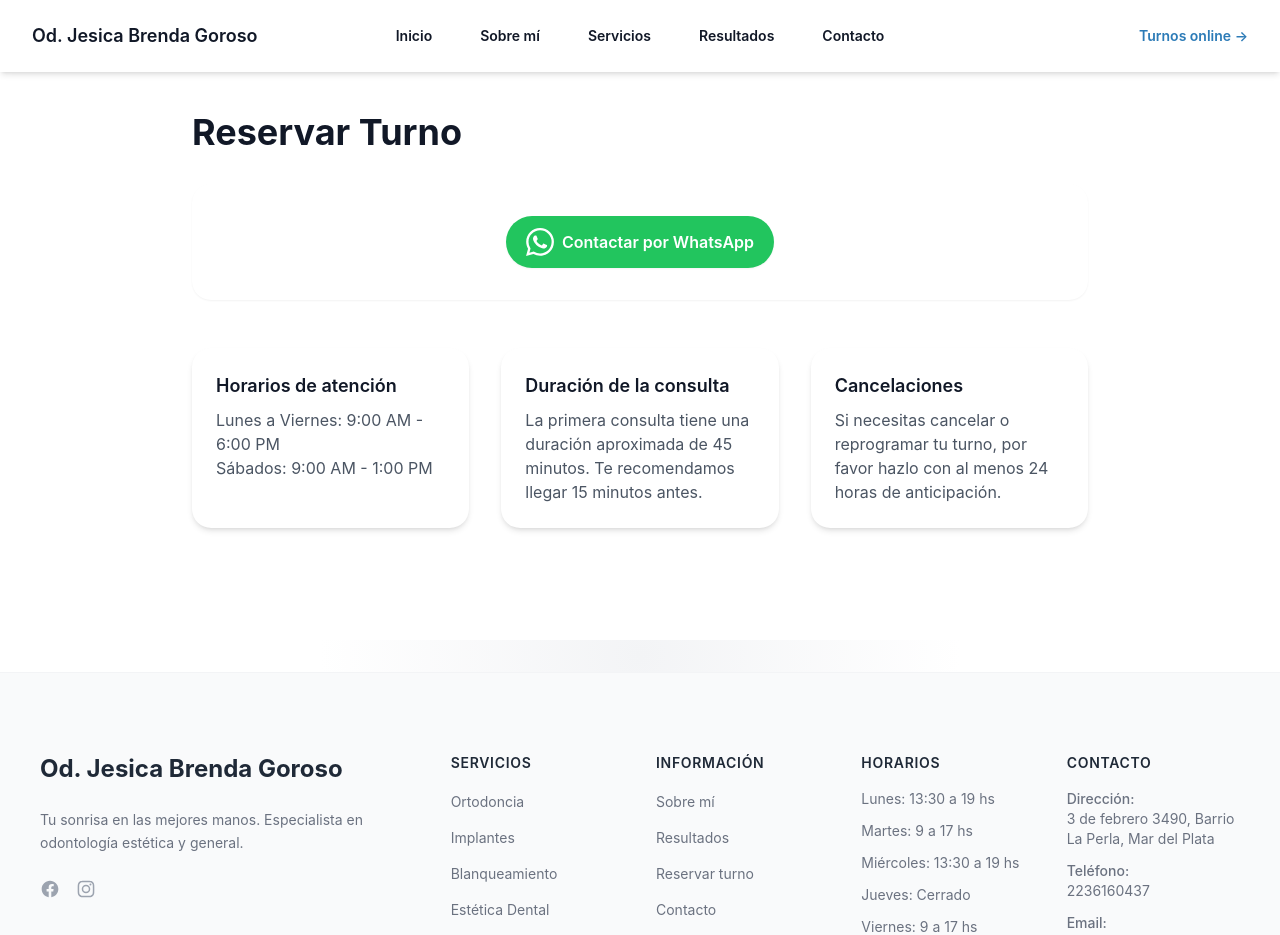
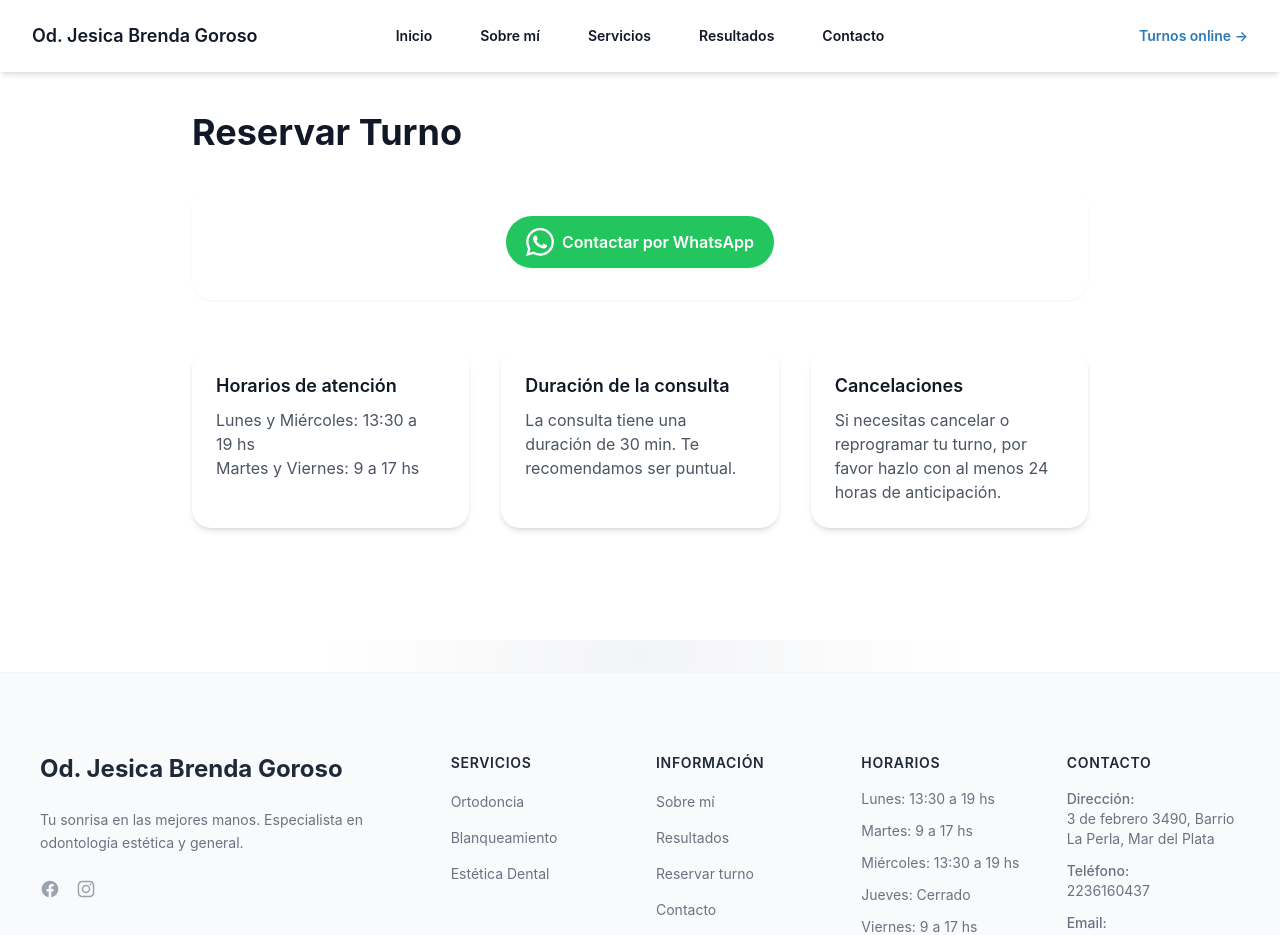
Before and after one commit to Julian986/Salud-dental, a React (Vite) app: page /turnos in a window 1280 px wide. Shown: the top 935 px of the page. Built offline with nearby package versions, Linux system fonts and the light colour scheme; the HTML template or start-up script is replaced by a standard one.

Commit message:
Cambios solicitados por Jesica

```diff
--- a/src/components/layout/Footer.tsx
+++ b/src/components/layout/Footer.tsx
@@ -38,11 +38,11 @@ const Footer = () => {
                         Ortodoncia
                       </Link>
                     </li>
-                    <li>
+                  {/*   <li>
                       <Link to="/servicios" className="text-sm text-gray-500 hover:text-primary transition-colors">
                         Implantes
                       </Link>
-                    </li>
+                    </li> */}
                     <li>
                       <Link to="/servicios" className="text-sm text-gray-500 hover:text-primary transition-colors">
                         Blanqueamiento
--- a/src/pages/Appointments.tsx
+++ b/src/pages/Appointments.tsx
@@ -470,16 +470,15 @@ const Appointments = () => {
             <div className="bg-white p-6 rounded-lg shadow-md">
               <h3 className="text-lg font-semibold text-gray-900 mb-2">Horarios de atención</h3>
               <p className="text-gray-600">
-                Lunes a Viernes: 9:00 AM - 6:00 PM<br />
-                Sábados: 9:00 AM - 1:00 PM
+                Lunes y Miércoles: 13:30 a 19&nbsp;hs<br />
+                Martes y Viernes: 9 a 17&nbsp;hs<br />
               </p>
             </div>
 
             <div className="bg-white p-6 rounded-lg shadow-md">
               <h3 className="text-lg font-semibold text-gray-900 mb-2">Duración de la consulta</h3>
               <p className="text-gray-600">
-                La primera consulta tiene una duración aproximada de 45 minutos.
-                Te recomendamos llegar 15 minutos antes.
+              La consulta tiene una duración de 30 min. Te recomendamos ser puntual.
               </p>
             </div>
 
--- a/src/pages/Contact.tsx
+++ b/src/pages/Contact.tsx
@@ -250,11 +250,11 @@ const Contact = () => {
                   <svg className="w-5 h-5 text-primary" fill="none" stroke="currentColor" viewBox="0 0 24 24">
                     <path strokeLinecap="round" strokeLinejoin="round" strokeWidth={2} d="M12 8v4l3 3m6-3a9 9 0 11-18 0 9 9 0 0118 0z" />
                   </svg>
-                   Lunes de 13:30 a 19 hs<br />
+                  Lunes de 13:30 a 19 hs<br />
                   Martes de 9 a 17 hs<br />
                   Miércoles de 13:30 a 19 hs<br />
-                  Jueves. Cerrado<br />
-                  Viernes de 9 a a 17 hs.<br />
+                  Jueves: Cerrado<br />
+                  Viernes de 9 a 17 hs<br />
 
                 </p>
               </div>
```
